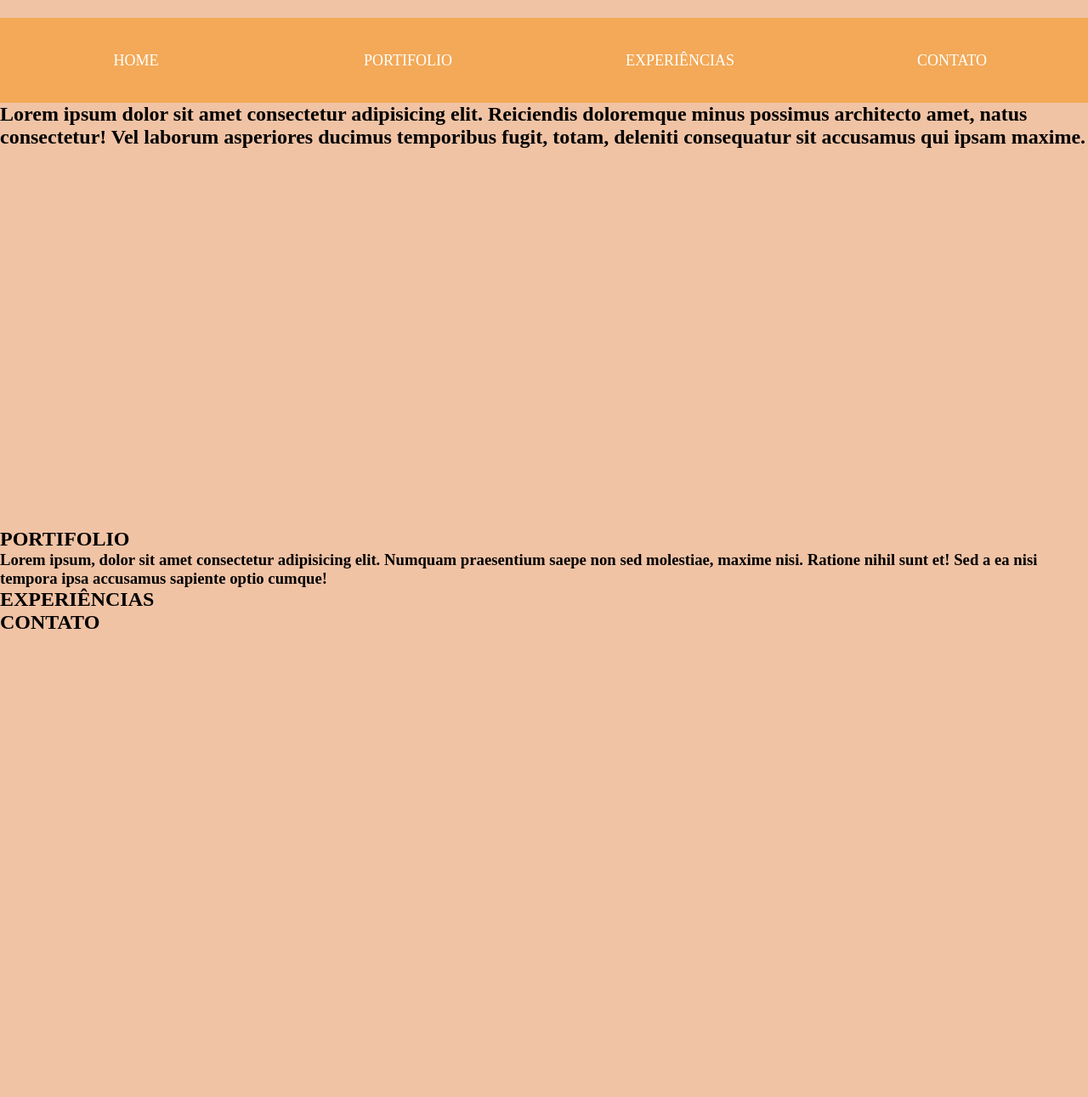
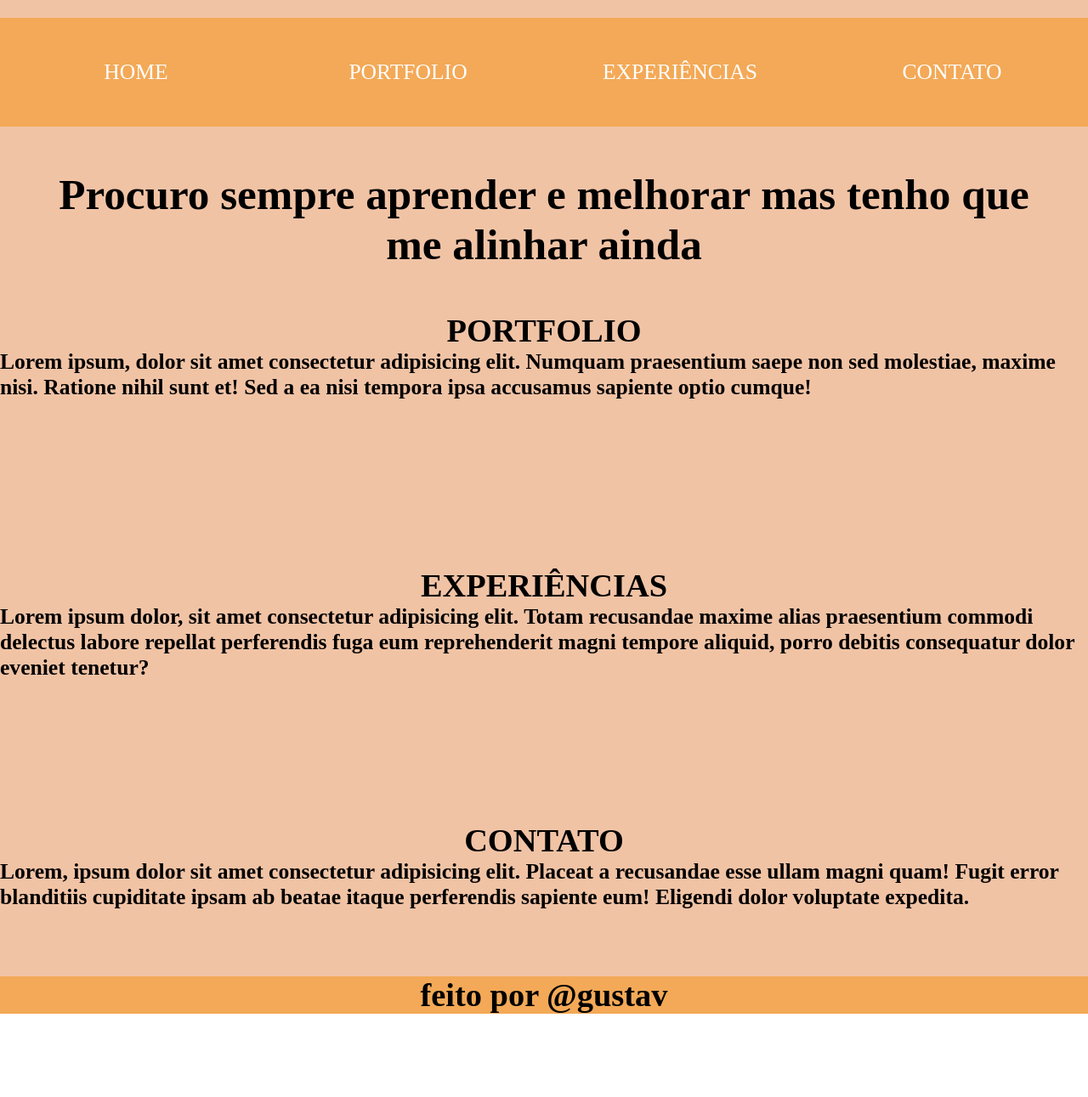
Before and after one commit to gustavcria/sitedopae, a plain HTML site: page index.html in a window 1280 px wide. Shown: the part 329-1620 px from the top of the page at 85% size. After the commit the page ends 1596 px from the top, so only its background shows below. Drawn offline with Linux system fonts and the light colour scheme.

Commit message:
Add files via upload

```diff
--- a/index.css
+++ b/index.css
@@ -31,12 +31,6 @@ h2#funcao{
     font-size: 30px;
 }
 
-img{
-    border: var(--bordacustomizada);
-    border-radius: 50%;
-    height: 280px;
-    width: 280px;
-}
 
 nav{
     background-color: #F3A957;
@@ -47,7 +41,13 @@ nav ul{
     list-style: none;
     align-items: center;
     justify-content: space-evenly;
-    height: 100px;
+    height: 10vw;
+}
+
+img{
+    border: var(--bordacustomizada);
+    border-radius: 60%;
+    height: 23vw;
 }
 
 li{
@@ -81,12 +81,31 @@ main{
     color: var(--textocor);
     background-color:var(--tompastel);
     text-align: var(--textocentralizado);
-    height: 2000px;
+    height: 1000px;
 }
+
 section#home{
- height: 500px;
+ padding: 50px;
+ text-align: center;
+}
+section#port{
+    height: 300px;
+}
+section#exp{
+    height: 300px;
+
+}
+section#cont{
+    height: 300px;
+
 }
 
 footer{
-    background-color: var(--tompastel)
+    background-color: #f3a957;
+    text-align: center;
+
 }
+
+div{
+    text-align: center;
+}
--- a/index.html
+++ b/index.html
@@ -5,7 +5,7 @@
     <meta charset="UTF-8">
     <meta http-equiv="X-UA-Compatible" content="IE=edge">
     <meta name="viewport" content="width=device-width, initial-scale=1.0">
-    <title>Trade.games</title>
+    <title>Portfólio Gustavo Galina</title>
 
     <link rel="stylesheet" href="index.css">
     <link rel="preconnect" href="https://fonts.googleapis.com">
@@ -17,42 +17,53 @@
     <header>
         <img id="hero" src="imgs/image.png" alt="exemplo">
         <section id="titulo">
-            <h1 id="nome"> Gustavo Galina</h1>
-            <h3 id="func"> Estudante das ciências da computação </h3>
+            <h1 id="nome" > Gustavo Galina</h1>
+            <h3 id="func" style="font: size 5vw"> Estudante das ciências da computação </h3>
         </section>
     </header>
 
     <nav>
         <ul>
 
-            <li><a href="#home">HOME</a></li>
-            <li><a href="#port">PORTIFOLIO</a></li>
-            <li><a href="#"> EXPERIÊNCIAS</a></li>
-            <li><a href="#">CONTATO</a></li>
+            <li><a href="#home" style="font-size:2vw">HOME</a></li>
+            <li><a href="#port" style="font-size:2vw">PORTFOLIO</a></li>
+            <li><a href="#exp" style="font-size:2vw"> EXPERIÊNCIAS</a></li>
+            <li><a href="#cont" style="font-size:2vw">CONTATO</a></li>
 
         </ul>
     </nav>
 
     <main>
         <section id="home">
-            <h2> Lorem ipsum dolor sit amet consectetur adipisicing elit. Reiciendis doloremque minus possimus architecto amet, natus consectetur! Vel laborum asperiores ducimus temporibus fugit, totam, deleniti consequatur sit accusamus qui ipsam maxime.</h2>
+            <h2 style="font-size:4vw"> Procuro sempre aprender e melhorar mas tenho que me alinhar ainda</h2>
 
         </section>
 
         <section id="port">
-            <h2>PORTIFOLIO</h2>
-            <h3>Lorem ipsum, dolor sit amet consectetur adipisicing elit. Numquam praesentium saepe non sed molestiae, maxime nisi. Ratione nihil sunt et! Sed a ea nisi tempora ipsa accusamus sapiente optio cumque!</h3>
+            <div>
+            <h2 style="font-size:3vw" id="t1">PORTFOLIO</h2>
+            </div>
+        </div>
+            <h3 style="font-size:2vw">Lorem ipsum, dolor sit amet consectetur adipisicing elit. Numquam praesentium saepe non sed molestiae, maxime nisi. Ratione nihil sunt et! Sed a ea nisi tempora ipsa accusamus sapiente optio cumque!</h3>
+            <br>
         </section>
 
-
-        <h2>EXPERIÊNCIAS </h2>
-
-        <h2> CONTATO</h2>
-
+        <section id="exp">
+        <div>
+            <h2 style="font-size:3vw" id="t1">EXPERIÊNCIAS</h2>
+        </div>
+            <h3 style="font-size:2vw">Lorem ipsum dolor, sit amet consectetur adipisicing elit. Totam recusandae maxime alias praesentium commodi delectus labore repellat perferendis fuga eum reprehenderit magni tempore aliquid, porro debitis consequatur dolor eveniet tenetur?</h3>
+            <br>
+        </section>
+        <section id="cont">
+           <div><h2 style="font-size:3vw" id="t1">CONTATO</h2></div>
+            <h3 style="font-size:2vw">Lorem, ipsum dolor sit amet consectetur adipisicing elit. Placeat a recusandae esse ullam magni quam! Fugit error blanditiis cupiditate ipsam ab beatae itaque perferendis sapiente eum! Eligendi dolor voluptate expedita.</h3>
+            <br>
+        </section>
     </main>
 
     <footer>
-        feito por @gustav
+        <h6 style="font-size:3vw">feito por @gustav</h6>
     </footer>
 
 </body>
```
